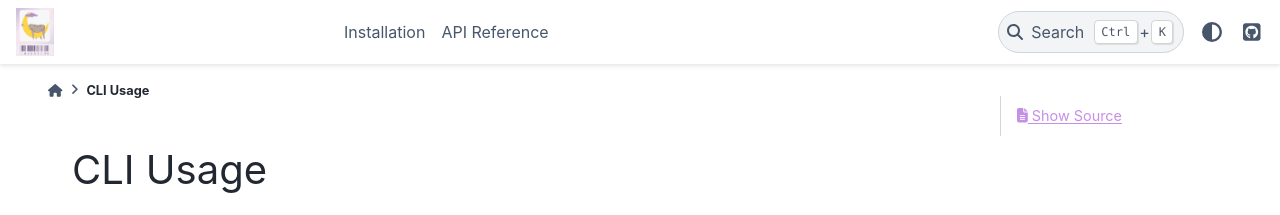
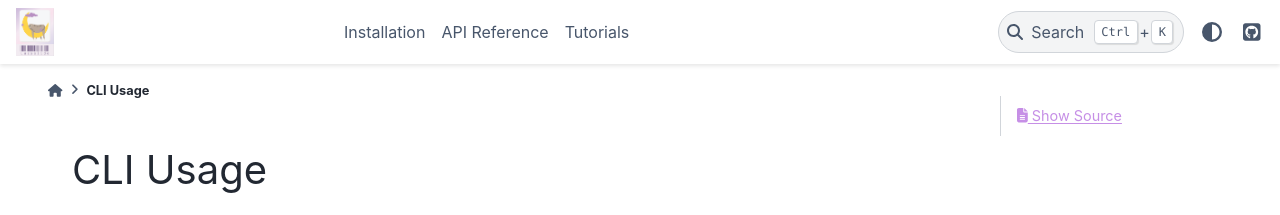
Before and after one commit to rendeirolab/LazySlide, a Sphinx documentation site: the page built from docs/source/cli.rst, in a window 1280 px wide. Shown: the top 215 px of the page. Built offline with Sphinx 7.4.7 and the PyData theme 0.15.4, drawn with Linux system fonts in a browser that asks for light colours; pages that are not in the unit, such as notebooks, are missing from menus.

```diff
--- a/docs/clean_up.py
+++ b/docs/clean_up.py
@@ -6,6 +6,7 @@ root = Path(__file__).parent  # ./docs
 target_folders = [
     root / "build",
     root / "source" / "api" / "_autogen",
+    root / "jupyter_execute",
 ]
 
 
--- a/docs/source/conf.py
+++ b/docs/source/conf.py
@@ -55,7 +55,6 @@ html_sidebars = {"installation": [], "cli": []}
 nb_output_stderr = "remove"
 nb_execution_mode = "off"
 nb_merge_streams = True
-nb_render_image_options = {"height": "auto"}
 myst_enable_extensions = [
     "colon_fence",
     "html_image",
--- a/docs/source/index.rst
+++ b/docs/source/index.rst
@@ -29,7 +29,7 @@ LazySlide: Modular and scalable whole slide image analysis
 
     installation
     api/index
-    tutorial/index
+    tutorials/index
 
 
 .. grid:: 1 2 2 2
```
